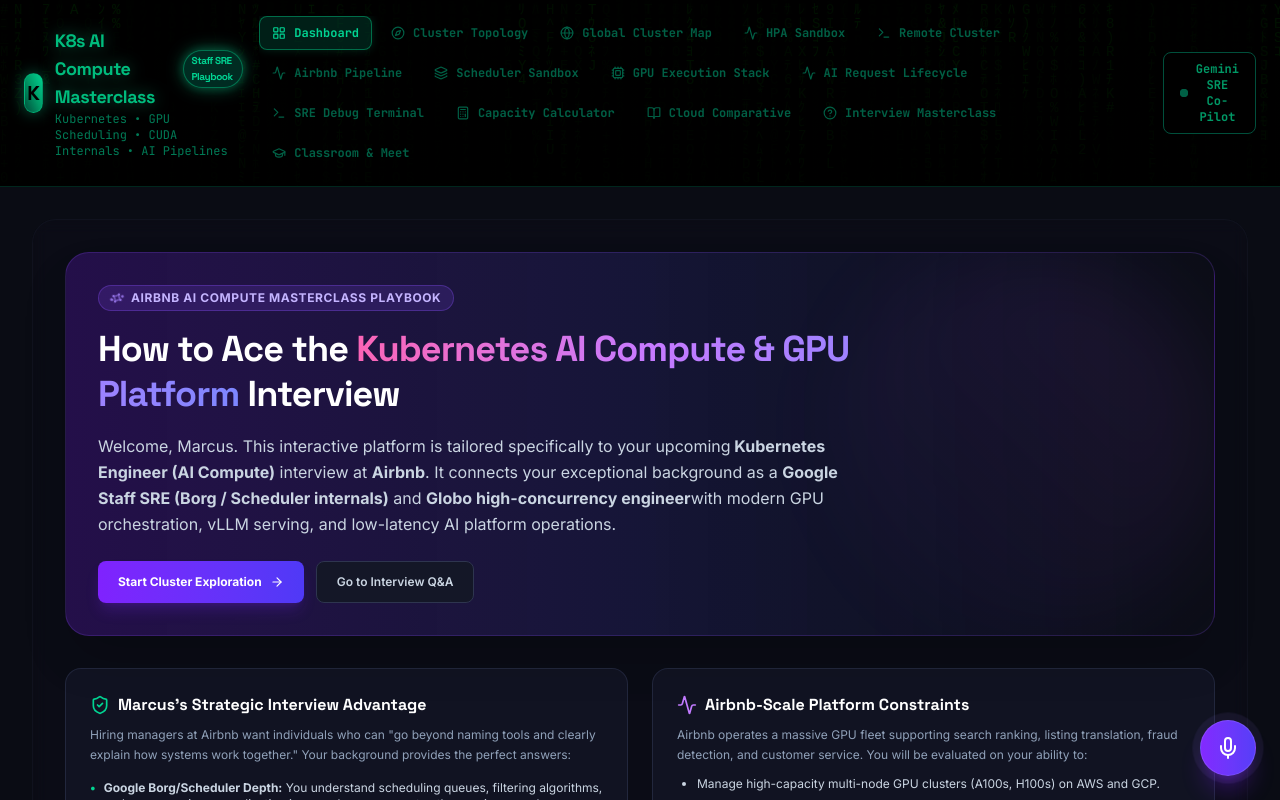
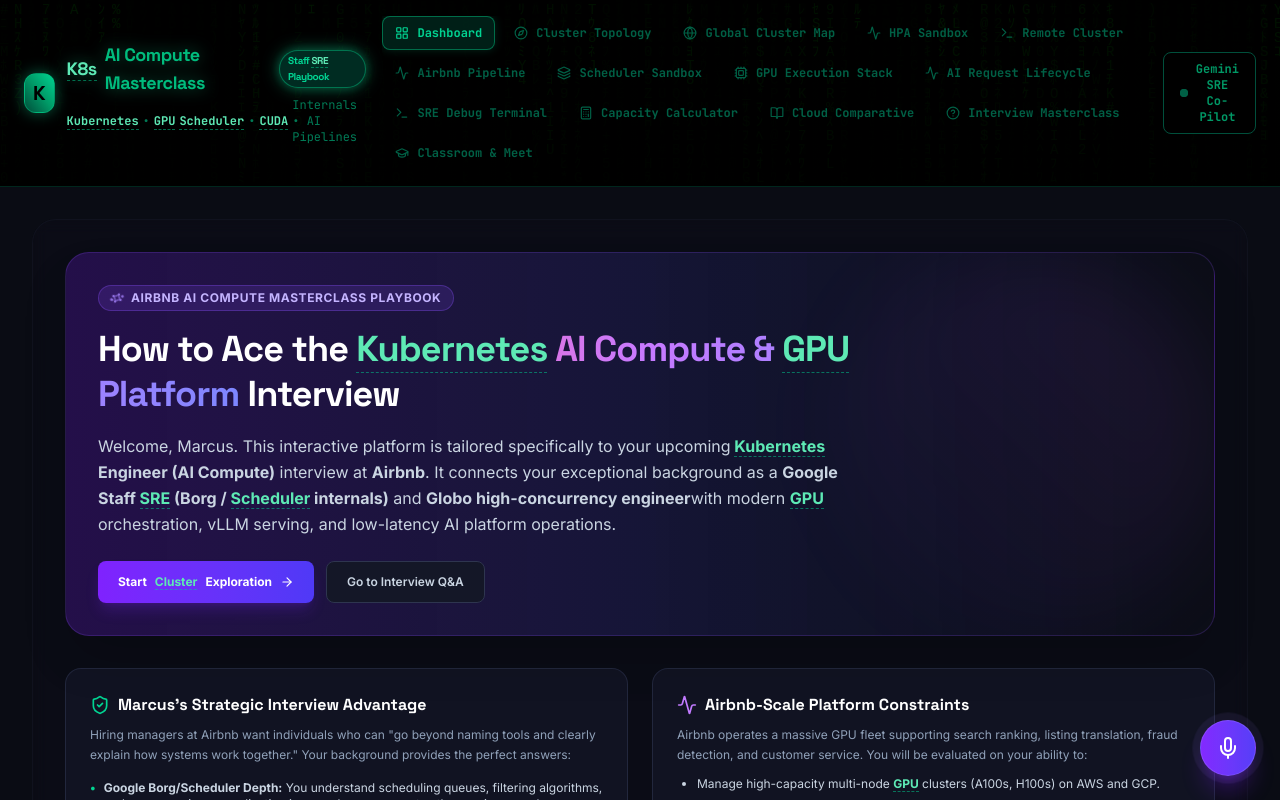
Before and after one commit to mbergo/K8s-cooking-gemini, a React (Vite) app: page / in a window 1280 px wide. Shown: the top 800 px of the page. Built offline with nearby package versions, Linux system fonts and the light colour scheme.

Commit message:
feat(ui): add HoverHint component to key terms
Integrate the HoverHint component across multiple UI sections to provide definitions for technical terminology like Kubernetes, GPU, SRE, and nodes.

```diff
--- a/src/App.tsx
+++ b/src/App.tsx
@@ -17,6 +17,7 @@
 import { HPASandbox } from "./components/HPASandbox";
 import { RemoteCluster } from "./components/RemoteCluster";
 import { FloatingVoiceAgent } from "./components/FloatingVoiceAgent";
+import { HoverHint } from "./components/HoverHint";
 
 export default function App() {
   const [activeTab, setActiveTab] = useState<Tab>("overview");
@@ -87,8 +88,8 @@
       {/* Humble Footer */}
       <footer className="border-t border-[#1a1e35] bg-[#080a11] px-6 py-4 text-center text-xs text-slate-500 font-sans flex items-center justify-center gap-2">
         <span>
-          © 2026 Kubernetes AI Compute Masterclass. Designed with high
-          performance for SRE Architects.
+          © 2026 <HoverHint term="Kubernetes"/> AI Compute Masterclass. Designed with high
+          performance for <HoverHint term="SRE"/> Architects.
         </span>
       </footer>
 
--- a/src/components/ClusterMap.tsx
+++ b/src/components/ClusterMap.tsx
@@ -1,4 +1,5 @@
 import React, { useState, useEffect } from 'react';
+import { HoverHint } from './HoverHint';
 import {
   Globe, Activity, Server, Zap, Cpu, Leaf, DollarSign, Clock, Play, ArrowRight,
   ShieldAlert, Wifi, HelpCircle, Sliders, AlertTriangle, RefreshCw, PauseCircle,
@@ -891,6 +892,33 @@
               {activeMode === 'inference' ? 'Global Network Latency Graph' : 'All-Reduce Distributed Ring Mesh'}
             </div>
 
+            {/* GPU Utilization Heatmap Overlay */}
+            {activeMode !== 'airbnb' && (
+              <div className="absolute inset-0 z-0 pointer-events-none overflow-hidden">
+                {datacenters.map(dc => {
+                  if (!dc.healthy) return null;
+                  const intensity = dc.activeWorkload / 100;
+                  // Map intensity from 0 (green) to 1 (red)
+                  // Hue: 120 (green) -> 0 (red)
+                  const hue = (1 - intensity) * 120;
+                  const size = 60 + intensity * 140; // dynamically sizes the glow based on workload
+                  return (
+                    <div
+                      key={`heatmap-${dc.id}`}
+                      className="absolute -translate-x-1/2 -translate-y-1/2 rounded-full mix-blend-screen transition-all duration-1000"
+                      style={{
+                        left: `${dc.coordinates.x}%`,
+                        top: `${dc.coordinates.y}%`,
+                        width: `${size}px`,
+                        height: `${size}px`,
+                        background: `radial-gradient(circle, hsla(${hue}, 100%, 50%, ${0.15 + intensity * 0.3}) 0%, transparent 70%)`
+                      }}
+                    />
+                  );
+                })}
+              </div>
+            )}
+
             {/* SVG Interactive Overlays (Pathways) */}
             <svg className="absolute inset-0 w-full h-full pointer-events-none" style={{ minHeight: '400px' }}>
               {/* Render pathways according to Mode */}
@@ -1309,7 +1337,7 @@
                       <div className="bg-rose-500/10 border border-rose-500/30 rounded-xl p-2 flex items-start gap-1.5 text-[9px] font-sans text-rose-300 animate-pulse">
                         <AlertTriangle className="h-3.5 w-3.5 text-rose-400 shrink-0 mt-0.5" />
                         <div>
-                          <p className="font-extrabold uppercase text-[8px] tracking-wide">GPU Warning Alert</p>
+                          <p className="font-extrabold uppercase text-[8px] tracking-wide"><HoverHint term="GPU"/> Warning Alert</p>
                           <p className="text-[8px] text-slate-300 leading-snug">
                             Node cluster exceeds normal budget of {gpuAlertThreshold}%. Please adjust traffic policy.
                           </p>
@@ -1319,7 +1347,7 @@
 
                     {/* GPU details */}
                     <div className="text-[8px] font-mono text-slate-500 flex justify-between items-center bg-[#090b14]/50 p-1 rounded border border-[#2e354f]/15">
-                      <span className="text-slate-400 font-bold uppercase">GPU CLUSTER:</span>
+                      <span className="text-slate-400 font-bold uppercase"><HoverHint term="GPU"/> CLUSTER:</span>
                       <span className="text-slate-300 truncate max-w-[130px]" title={dc.gpus}>
                         {dc.gpus}
                       </span>
@@ -2693,7 +2721,7 @@
                         {alert.message ? (
                           alert.message
                         ) : (
-                          <>GPU utilization reached <span className={alert.type === 'critical' ? 'text-rose-400 font-bold' : 'text-amber-400 font-bold'}>{alert.workload}%</span>, exceeding target budget limit of {gpuAlertThreshold}%.</>
+                          <><HoverHint term="GPU"/> utilization reached <span className={alert.type === 'critical' ? 'text-rose-400 font-bold' : 'text-amber-400 font-bold'}>{alert.workload}%</span>, exceeding target budget limit of {gpuAlertThreshold}%.</>
                         )}
                       </p>
                     </div>
--- a/src/components/HPASandbox.tsx
+++ b/src/components/HPASandbox.tsx
@@ -1,4 +1,5 @@
 import React, { useState, useEffect, useRef } from "react";
+import { HoverHint } from "./HoverHint";
 import {
   Activity,
   Server,
@@ -215,7 +216,7 @@
               <div className="space-y-3">
                 <div className="flex justify-between items-center">
                   <label className="text-xs font-bold text-slate-300 flex items-center gap-1.5">
-                    <Cpu className="h-3.5 w-3.5 text-amber-400" /> Target CPU
+                    <Cpu className="h-3.5 w-3.5 text-amber-400" /> Target <HoverHint term="CPU"/>
                     Utilization
                   </label>
                   <span className="text-xs font-mono text-amber-400 bg-amber-500/10 px-2 py-0.5 rounded border border-amber-500/20">
--- /dev/null
+++ b/src/components/HoverHint.tsx
@@ -0,0 +1,44 @@
+import React, { useState, useRef } from 'react';
+
+const HINTS: Record<string, string> = {
+  'GPU': 'Graphics Processing Unit. Used for massively parallel tasks like AI training/inference.',
+  'CPU': 'Central Processing Unit. The main processor for general-purpose tasks.',
+  'CUDA': 'Compute Unified Device Architecture. A parallel computing platform by NVIDIA.',
+  'HPA': 'Horizontal Pod Autoscaler. Automatically scales the number of pods in a deployment.',
+  'Scheduler': 'Kube-scheduler assigns newly created pods to nodes based on constraints and resources.',
+  'Pods': 'The smallest deployable computing units created and managed in Kubernetes.',
+  'TFLOPS': 'Tera Floating-point Operations Per Second. A measure of computer performance.',
+  'Node': 'A worker machine in Kubernetes (physical or virtual).',
+  'Cluster': 'A set of node machines for running containerized applications.',
+  'VRAM': 'Video RAM. Used by GPUs to store neural network weights and activations.',
+  'Tensor': 'A multi-dimensional array used in machine learning computations.',
+  'Kubernetes': 'An open-source system for automating deployment, scaling, and management of containerized applications.',
+  'K8s': 'Abbreviation for Kubernetes.',
+  'SRE': 'Site Reliability Engineering. Applies software engineering to operations.',
+  'Namespace': 'Provides a mechanism for isolating groups of resources within a single cluster.',
+  'Ingress': 'Manages external access to the services in a cluster, typically HTTP.',
+};
+
+export const HoverHint: React.FC<{ term: string; children?: React.ReactNode }> = ({ term, children }) => {
+  const [show, setShow] = useState(false);
+  const hintText = HINTS[term] || HINTS[term.toUpperCase()] || 'A compute concept.';
+
+  return (
+    <span
+      className="relative inline-block cursor-help group"
+      onMouseEnter={() => setShow(true)}
+      onMouseLeave={() => setShow(false)}
+    >
+      <span className="border-b border-dashed border-emerald-400/50 text-emerald-300 font-bold hover:text-emerald-200 transition-colors">
+        {children || term}
+      </span>
+      {show && (
+        <div className="absolute z-[9999] bottom-full left-1/2 -translate-x-1/2 mb-2 w-64 bg-slate-900 border border-emerald-500/30 rounded-lg p-3 shadow-xl pointer-events-none animate-fade-in text-left">
+          <div className="text-[10px] font-mono text-emerald-400 uppercase font-bold mb-1">{term}</div>
+          <div className="text-xs text-slate-300 leading-relaxed font-sans">{hintText}</div>
+          <div className="absolute top-full left-1/2 -translate-x-1/2 border-4 border-transparent border-t-slate-900 border-t-emerald-500/30"></div>
+        </div>
+      )}
+    </span>
+  );
+};
--- a/src/components/Navbar.tsx
+++ b/src/components/Navbar.tsx
@@ -1,5 +1,6 @@
 import React, { useEffect, useRef } from "react";
 import { Tab } from "../types";
+import { HoverHint } from "./HoverHint";
 import {
   BookOpen,
   HelpCircle,
@@ -129,14 +130,13 @@
           </div>
           <div>
             <h1 className="font-display text-lg font-bold text-emerald-500 tracking-tight flex items-center gap-2 drop-shadow-[0_0_8px_rgba(16,185,129,0.5)]">
-              K8s AI Compute Masterclass
+              <HoverHint term="K8s"/> AI Compute Masterclass
               <span className="rounded-full bg-emerald-950 px-2 py-0.5 text-[10px] font-bold text-emerald-400 border border-emerald-500/50 shadow-[0_0_10px_rgba(16,185,129,0.2)]">
-                Staff SRE Playbook
+                Staff <HoverHint term="SRE"/> Playbook
               </span>
             </h1>
-            <p className="text-xs text-emerald-700 font-mono">
-              Kubernetes &bull; GPU Scheduling &bull; CUDA Internals &bull; AI
-              Pipelines
+            <p className="text-xs text-emerald-700 font-mono flex gap-1 items-center">
+              <HoverHint term="Kubernetes"/> &bull; <HoverHint term="GPU"/> <HoverHint term="Scheduler"/> &bull; <HoverHint term="CUDA"/> Internals &bull; AI Pipelines
             </p>
           </div>
         </div>
--- a/src/components/Overview.tsx
+++ b/src/components/Overview.tsx
@@ -2,6 +2,7 @@
 import { Tab } from '../types';
 import { Sparkles, Terminal, Activity, Layers, Cpu, Compass, Calculator, BookOpen, HelpCircle, ArrowRight, ShieldCheck, Heart, Server, Zap, Globe } from 'lucide-react';
 import { GPUClusterMetrics } from './GPUClusterMetrics';
+import { HoverHint } from './HoverHint';
 
 interface OverviewProps {
   setActiveTab: (tab: Tab) => void;
@@ -19,20 +20,20 @@
             Airbnb AI Compute Masterclass Playbook
           </div>
           <h2 className="font-display text-3xl md:text-4xl font-extrabold text-white tracking-tight leading-tight">
-            How to Ace the <span className="text-transparent bg-clip-text bg-gradient-to-r from-pink-400 via-purple-400 to-indigo-400">Kubernetes AI Compute &amp; GPU Platform</span> Interview
+            How to Ace the <span className="text-transparent bg-clip-text bg-gradient-to-r from-pink-400 via-purple-400 to-indigo-400"><HoverHint term="Kubernetes"/> AI Compute &amp; <HoverHint term="GPU"/> Platform</span> Interview
           </h2>
           <p className="mt-4 text-slate-300 text-sm md:text-base leading-relaxed">
             Welcome, Marcus. This interactive platform is tailored specifically to your upcoming
-            <strong> Kubernetes Engineer (AI Compute)</strong> interview at <strong>Airbnb</strong>. It connects your exceptional
-            background as a <strong>Google Staff SRE (Borg / Scheduler internals)</strong> and <strong>Globo high-concurrency engineer</strong>
-            with modern GPU orchestration, vLLM serving, and low-latency AI platform operations.
+            <strong> <HoverHint term="Kubernetes"/> Engineer (AI Compute)</strong> interview at <strong>Airbnb</strong>. It connects your exceptional
+            background as a <strong>Google Staff <HoverHint term="SRE"/> (Borg / <HoverHint term="Scheduler"/> internals)</strong> and <strong>Globo high-concurrency engineer</strong>
+            with modern <HoverHint term="GPU"/> orchestration, vLLM serving, and low-latency AI platform operations.
           </p>
           <div className="mt-6 flex flex-wrap gap-3">
             <button
               onClick={() => setActiveTab('architecture')}
               className="flex items-center gap-2 rounded-lg bg-gradient-to-r from-violet-600 to-indigo-600 text-white font-bold text-xs px-5 py-3 hover:from-violet-500 hover:to-indigo-500 shadow-lg shadow-violet-600/20 transition-all cursor-pointer"
             >
-              Start Cluster Exploration <ArrowRight className="h-3.5 w-3.5" />
+              Start <HoverHint term="Cluster"/> Exploration <ArrowRight className="h-3.5 w-3.5" />
             </button>
             <button
               onClick={() => setActiveTab('qa')}
@@ -87,10 +88,10 @@
               Airbnb operates a massive GPU fleet supporting search ranking, listing translation, fraud detection, and customer service. You will be evaluated on your ability to:
             </p>
             <ul className="mt-3 space-y-2 text-xs text-slate-300 list-disc pl-5">
-              <li>Manage high-capacity multi-node GPU clusters (A100s, H100s) on AWS and GCP.</li>
+              <li>Manage high-capacity multi-node <HoverHint term="GPU"/> clusters (A100s, H100s) on AWS and GCP.</li>
               <li>Implement low-latency inference pipelines (continuous batching, speculative decoding).</li>
-              <li>Isolate multi-tenant workloads while maintaining cost efficiency &amp; zero-VRAM leakage.</li>
-              <li>Provide SRE diagnostics during production outages (CUDA OOM, storage throttling).</li>
+              <li>Isolate multi-tenant workloads while maintaining cost efficiency &amp; zero-<HoverHint term="VRAM"/> leakage.</li>
+              <li>Provide <HoverHint term="SRE"/> diagnostics during production outages (<HoverHint term="CUDA"/> OOM, storage throttling).</li>
             </ul>
           </div>
           <div className="mt-4 text-slate-400 text-xs italic flex items-center gap-1.5">
--- a/src/components/RemoteCluster.tsx
+++ b/src/components/RemoteCluster.tsx
@@ -1,5 +1,6 @@
 import React, { useState, useEffect } from 'react';
 import { Server, Activity, Terminal, Shield, CheckCircle, AlertTriangle, Key } from 'lucide-react';
+import { HoverHint } from './HoverHint';
 
 export const RemoteCluster: React.FC = () => {
   const [kubeconfig, setKubeconfig] = useState('');
@@ -116,7 +117,7 @@
           <div className="bg-[#0b0c16]/90 border border-[#2e354f]/40 p-6 rounded-3xl flex flex-col">
             <div className="flex items-center justify-between mb-4">
               <h3 className="text-sm font-bold text-white flex items-center gap-2">
-                <Server className="h-4 w-4 text-violet-400" /> Active Nodes
+                <Server className="h-4 w-4 text-violet-400" /> Active <HoverHint term="Node">Nodes</HoverHint>
               </h3>
               <span className="text-xs font-mono text-slate-500">{nodes.length} total</span>
             </div>
@@ -144,7 +145,7 @@
           <div className="bg-[#0b0c16]/90 border border-[#2e354f]/40 p-6 rounded-3xl flex flex-col">
             <div className="flex items-center justify-between mb-4">
               <h3 className="text-sm font-bold text-white flex items-center gap-2">
-                <Activity className="h-4 w-4 text-emerald-400" /> Active Pods
+                <Activity className="h-4 w-4 text-emerald-400" /> Active <HoverHint term="Pods">Pods</HoverHint>
               </h3>
               <span className="text-xs font-mono text-slate-500">{pods.length} total</span>
             </div>
```
